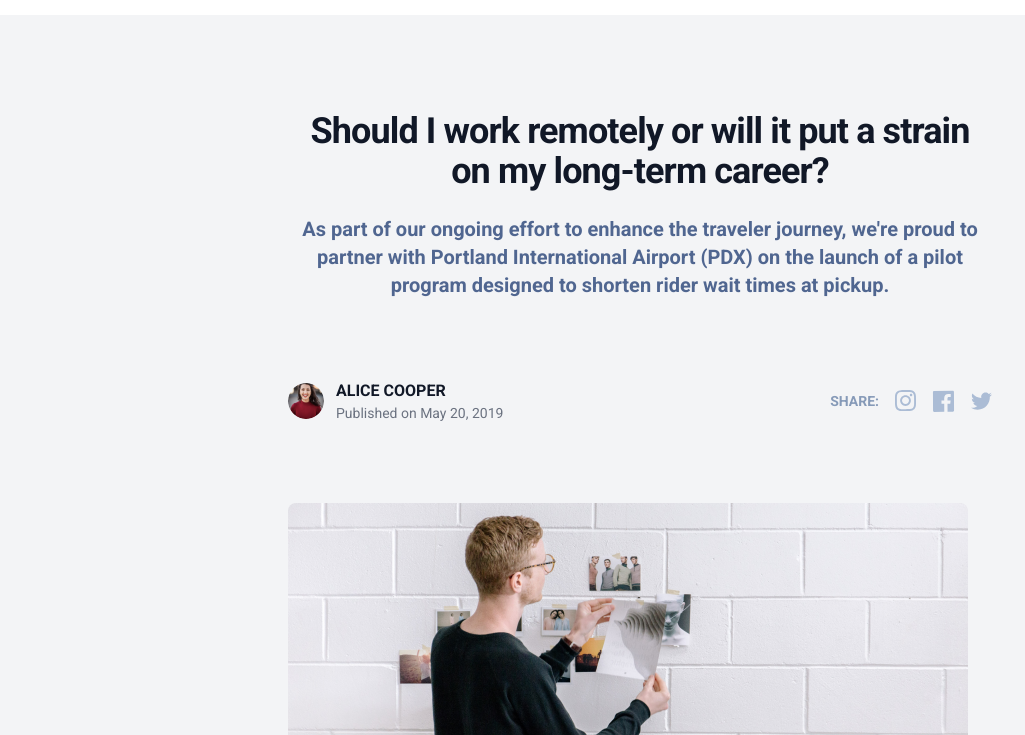
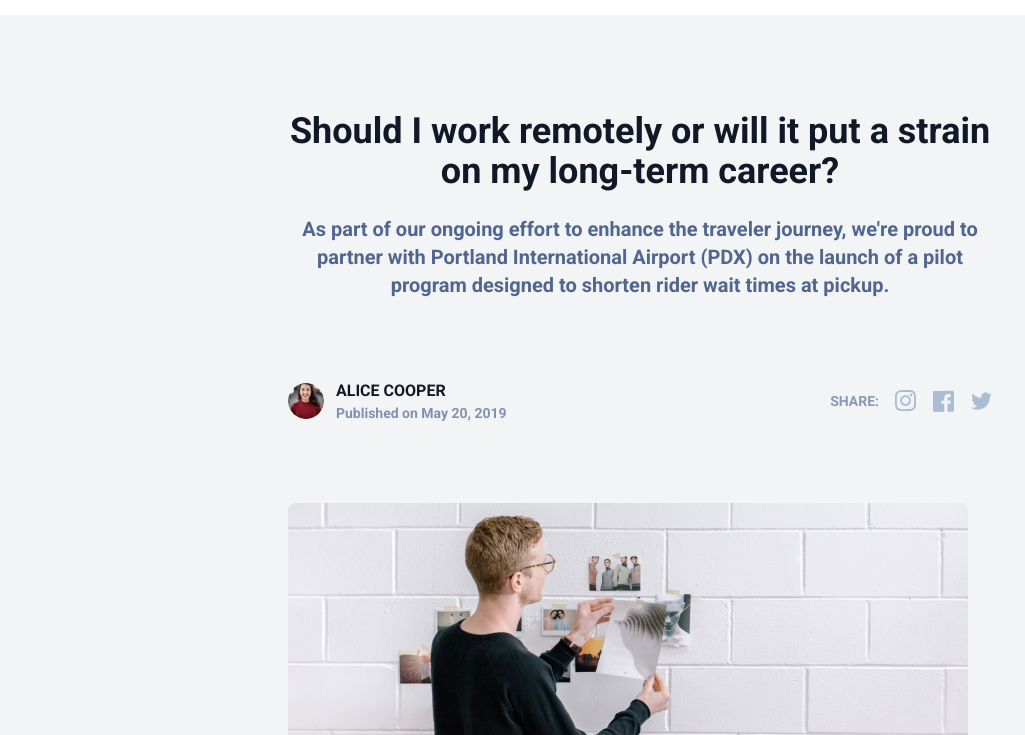
Before and after one commit to PROYECEZE/Quinta-Tarea, a plain HTML site: page index.html in a window 1280 px wide. Shown: the part 65-800 px from the top of the page, without its empty margins (0-1025 px from the left). Drawn offline with nearby package versions, Linux system fonts and the light colour scheme.

Commit message:
New PR feature/blogs completed

```diff
--- a/index.html
+++ b/index.html
@@ -50,14 +50,14 @@
     </div>
   </header>
   <main class="mx-auto max-w-3xl px-4 py-24 sm:px-6 lg:px-8 font-roboto container">
-    <h1 class="text-center text-4xl font-bold tracking-tight text-gray-900 sm:text-4xl"> Should I work remotely or will it put a strain on my long-term career?</h1>
+    <h1 class="text-center text-4xl font-bold text-gray-900 sm:text-4xl"> Should I work remotely or will it put a strain on my long-term career?</h1>
     <p class="mt-6 text-xl text-darkBlue font-black text-center">As part of our ongoing effort to enhance the traveler journey, we're proud to partner with Portland International Airport (PDX) on the launch of a pilot program designed to shorten rider wait times at pickup. </p>
     <div class="my-20 flex items-center justify-between">
       <div class="flex items-center">
         <Image src="image/women.png" alt="Alice Cooper" width={40} height={40} class="rounded-full" />
         <div class="ml-3">
           <p class="font-semibold text-gray-900">ALICE COOPER</p>
-          <p class="text-sm text-gray-500">Published on May 20, 2019</p>
+          <p class="text-sm text-darkBlue font-black opacity-70">Published on May 20, 2019</p>
         </div>
       </div>
       <div class="flex items-center space-x-4">
```
